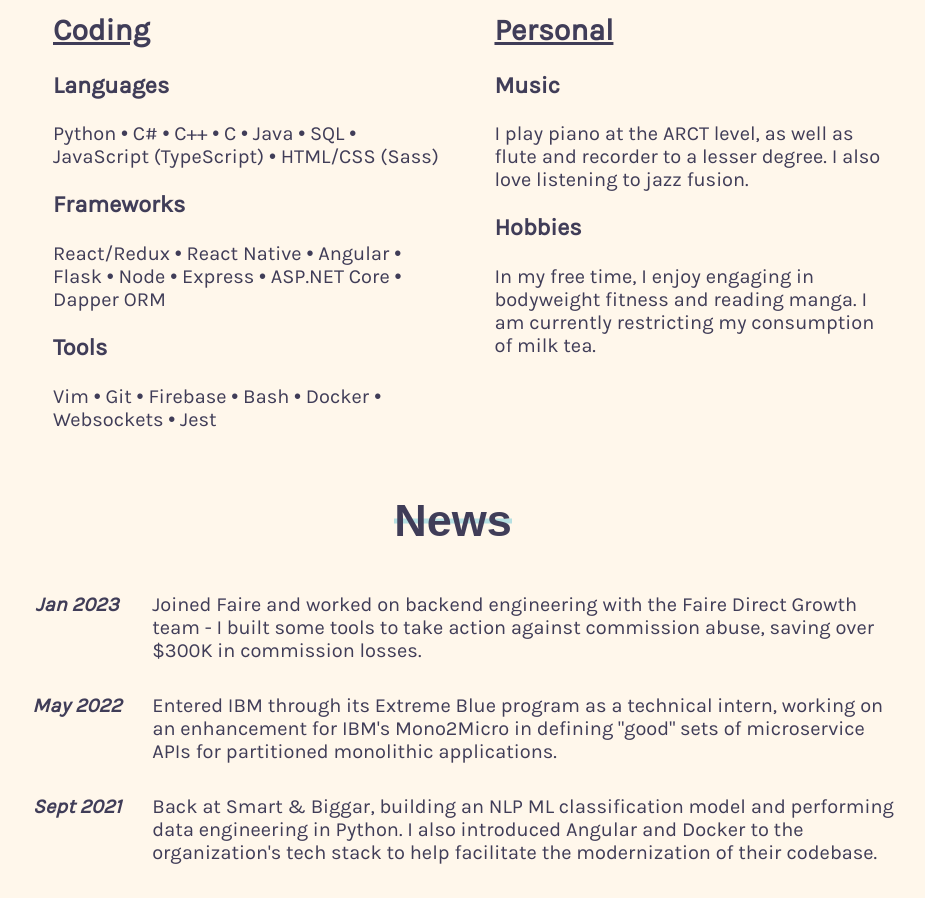
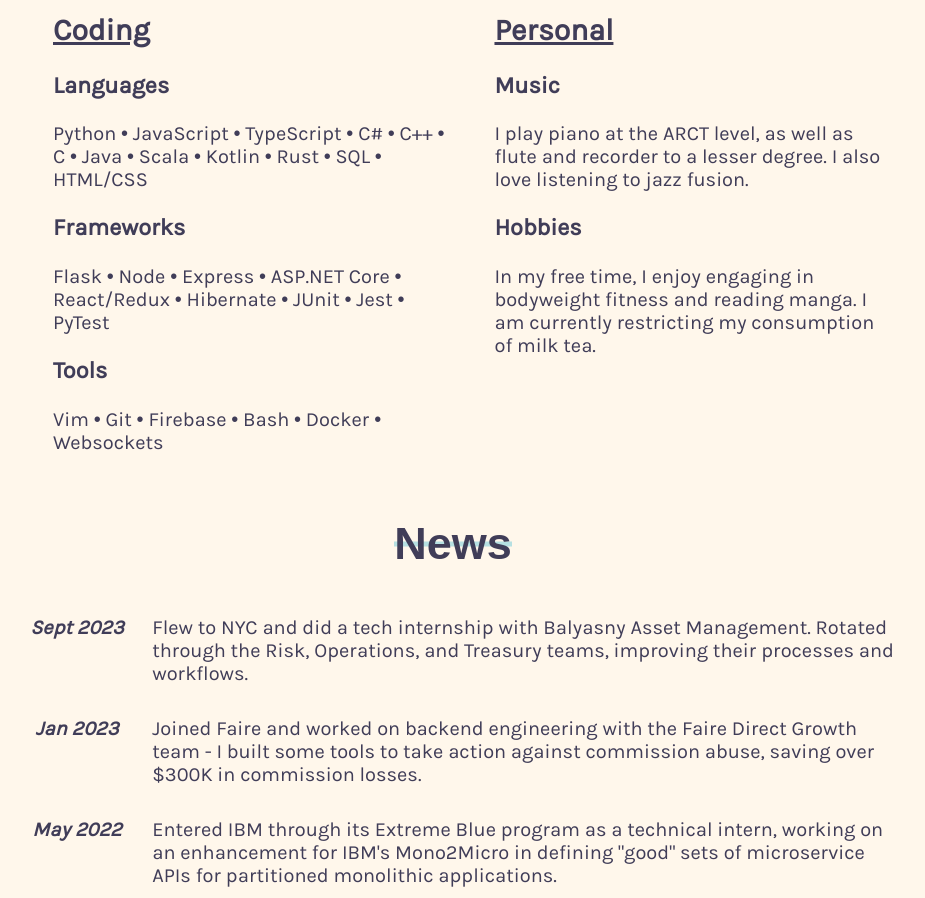
Before and after one commit to dannywuwu/dannywuwu.github.io, a React (Create React App) app: page / in a window 1280 px wide. Shown: the part 1640-2538 px from the top of the page, without its empty margins (171-1096 px from the left). Built offline with nearby package versions, Linux system fonts and the light colour scheme.

Commit message:
4B updated skills, experiences

```diff
--- a/src/Components/About.tsx
+++ b/src/Components/About.tsx
@@ -20,18 +20,16 @@ export const About: React.FC<AboutProps> = () => {
             <h2 className="subsection-title">Coding</h2>
             <Card title={"Languages"}>
               <p>
-                Python • C# • C++ • C • Java • SQL • JavaScript (TypeScript) •
-                HTML/CSS (Sass)
+                Python • JavaScript • TypeScript • C# • C++ • C • Java • Scala • Kotlin • Rust • SQL • HTML/CSS
               </p>
             </Card>
             <Card title={"Frameworks"}>
               <p>
-                React/Redux • React Native • Angular • Flask • Node • Express •
-                ASP.NET Core • Dapper ORM
+                Flask • Node • Express • ASP.NET Core • React/Redux • Hibernate • JUnit • Jest • PyTest
               </p>
             </Card>
             <Card title={"Tools"}>
-              <p>Vim • Git • Firebase • Bash • Docker • Websockets • Jest</p>
+              <p>Vim • Git • Firebase • Bash • Docker • Websockets</p>
             </Card>
           </div>
           {/* Personal */}
--- a/src/Components/News.tsx
+++ b/src/Components/News.tsx
@@ -5,6 +5,8 @@ import { Timeline } from "./Timeline";
 interface NewsProps {}
 
 const experiences: Record<string, string> = {
+  "Sept 2023":
+    "Flew to NYC and did a tech internship with Balyasny Asset Management. Rotated through the Risk, Operations, and Treasury teams, improving their processes and workflows.",
   "Jan 2023":
     "Joined Faire and worked on backend engineering with the Faire Direct Growth team - I built some tools to take action against commission abuse, saving over $300K in commission losses.",
   "May 2022":
```
